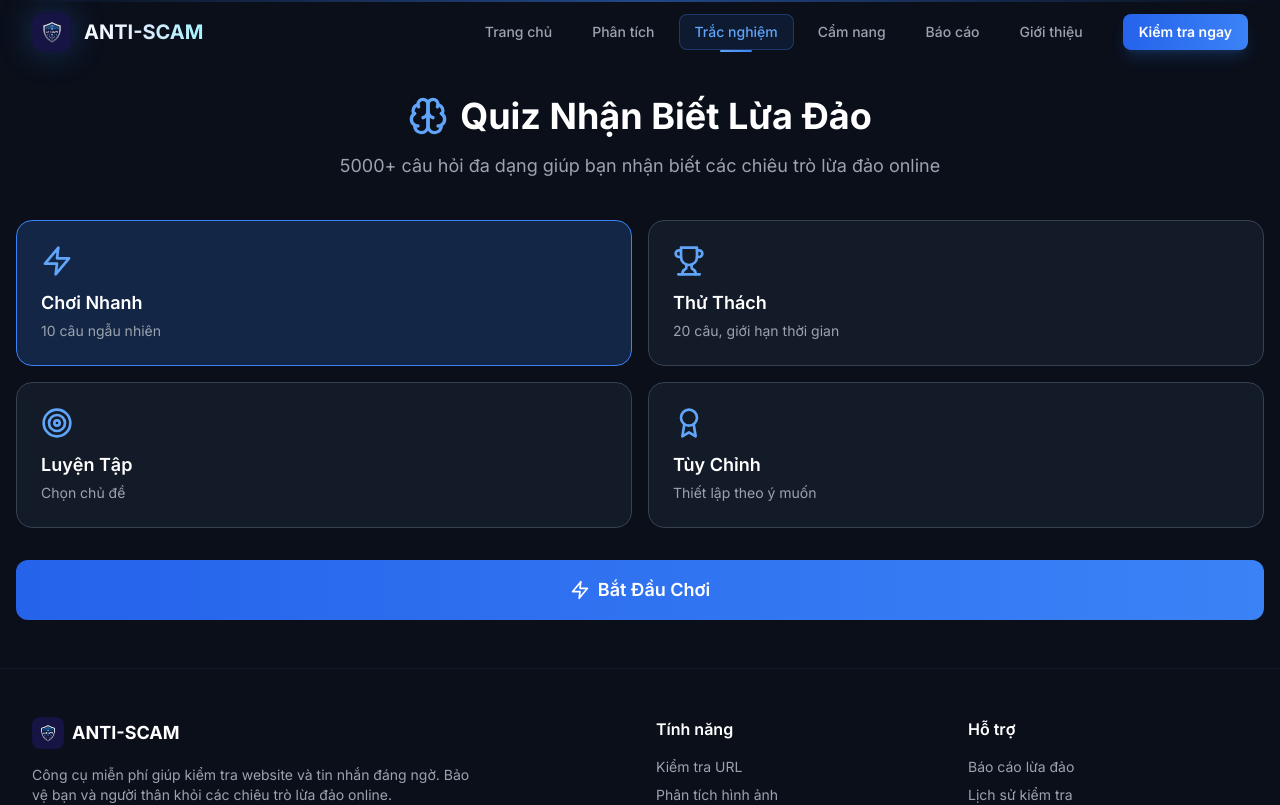
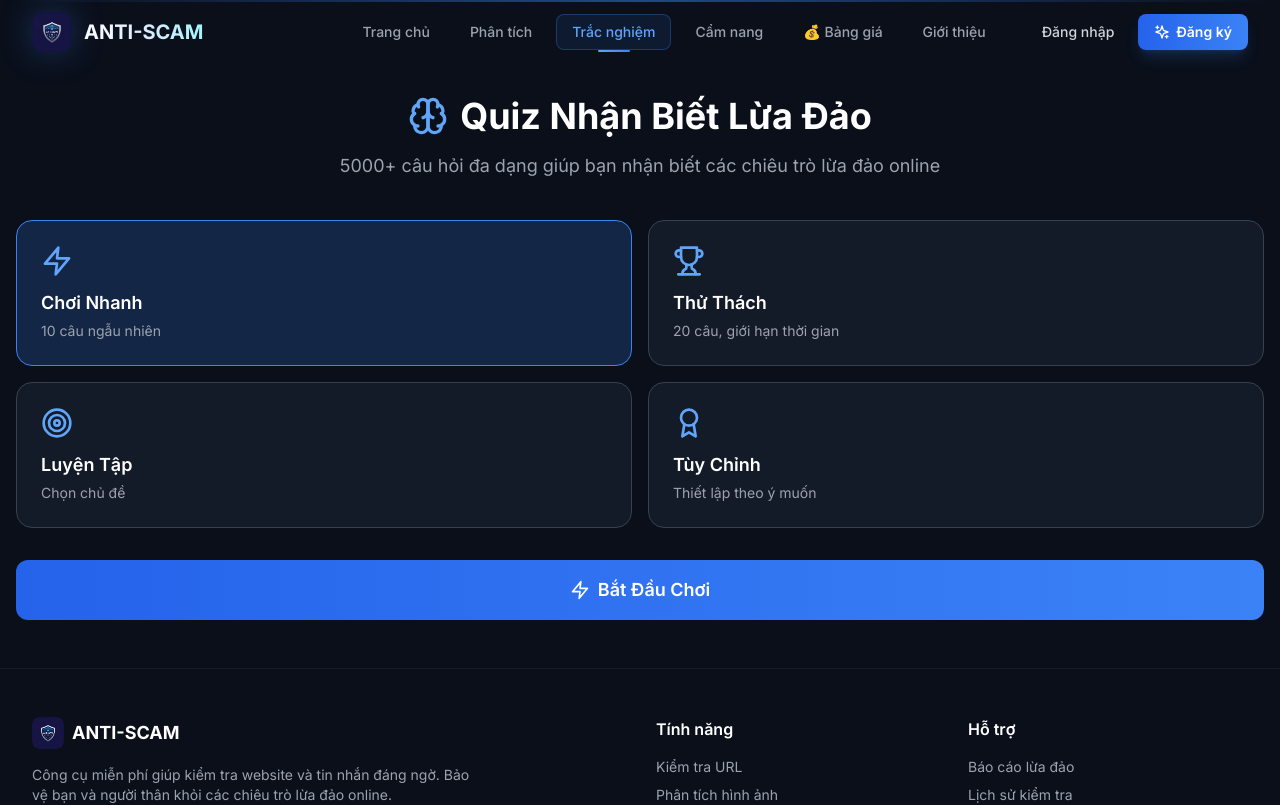
Before and after one commit to maitamdev/Anti-Scam, a Next.js app: page /quiz in a window 1280 px wide. Shown: the top 805 px of the page. Built offline with nearby package versions, Linux system fonts and the light colour scheme.

Commit message:
feat: Add Pricing, Sign In, Sign Up buttons to header navigation

```diff
--- a/app/components/Header.tsx
+++ b/app/components/Header.tsx
@@ -12,7 +12,7 @@ const navLinks = [
   { href: '/scan', label: 'Phân tích' },
   { href: '/quiz', label: 'Trắc nghiệm' },
   { href: '/guide', label: 'Cẩm nang' },
-  { href: '/report', label: 'Báo cáo' },
+  { href: '/pricing', label: '💰 Bảng giá' },
   { href: '/about', label: 'Giới thiệu' },
 ]
 
@@ -123,19 +123,27 @@ export default function Header() {
               )
             })}
 
-            {/* CTA Button */}
+            {/* Auth Buttons */}
+            <div className="flex items-center gap-2 ml-2 lg:ml-4">
+              <Link
+                href="/auth/signin"
+                className="px-3 lg:px-4 py-2 text-sm font-medium text-gray-300 hover:text-white transition-colors rounded-lg hover:bg-white/5"
+              >
+                Đăng nhập
+              </Link>
               <motion.div
                 whileHover={{ scale: 1.02 }}
                 whileTap={{ scale: 0.98 }}
-              className="ml-2 lg:ml-4"
               >
                 <Link
-                href="/scan"
+                  href="/auth/signup"
                   className="flex items-center gap-1.5 px-3 lg:px-4 py-2 bg-gradient-to-r from-blue-600 to-blue-500 hover:from-blue-700 hover:to-blue-600 rounded-lg text-sm font-semibold text-white transition-all shadow-lg shadow-blue-500/20 hover:shadow-blue-500/30"
                 >
-                <span>Kiểm tra ngay</span>
+                  <Sparkles className="w-4 h-4" />
+                  <span>Đăng ký</span>
                 </Link>
               </motion.div>
+            </div>
           </div>
           </LayoutGroup>
 
@@ -212,15 +220,22 @@ export default function Header() {
                   initial={{ opacity: 0, y: 10 }}
                   animate={{ opacity: 1, y: 0 }}
                   transition={{ delay: 0.3 }}
-                  className="pt-3"
+                  className="pt-3 space-y-2"
                 >
                   <Link
-                    href="/scan"
+                    href="/auth/signin"
+                    className="flex items-center justify-center gap-2 mx-4 py-3 bg-white/5 hover:bg-white/10 rounded-xl text-gray-300 hover:text-white font-medium transition-colors border border-gray-700"
+                    onClick={() => setIsOpen(false)}
+                  >
+                    Đăng nhập
+                  </Link>
+                  <Link
+                    href="/auth/signup"
                     className="flex items-center justify-center gap-2 mx-4 py-3 bg-gradient-to-r from-blue-600 to-cyan-600 rounded-xl text-white font-semibold"
                     onClick={() => setIsOpen(false)}
                   >
                     <Sparkles className="w-4 h-4" />
-                    Quét ngay
+                    Đăng ký miễn phí
                   </Link>
                 </motion.div>
               </div>
```
Lines whose indentation alone changed are shown as unchanged.
